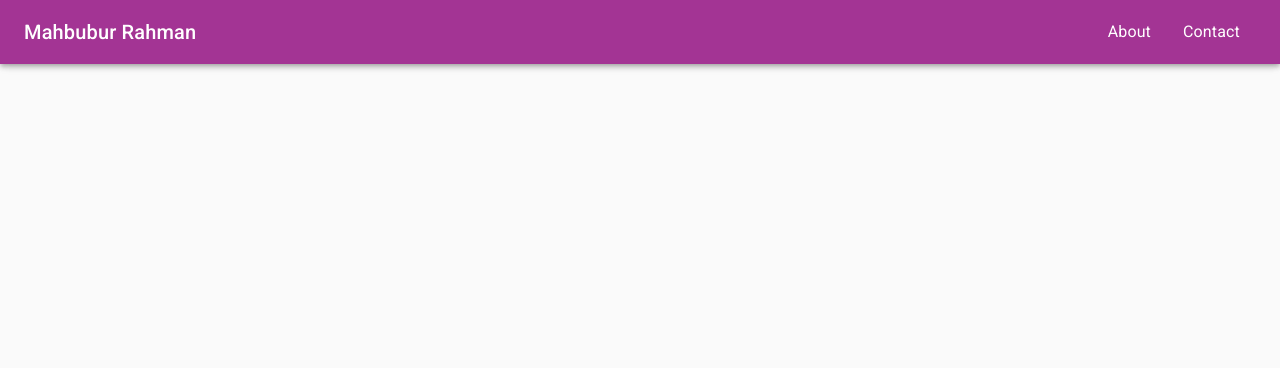
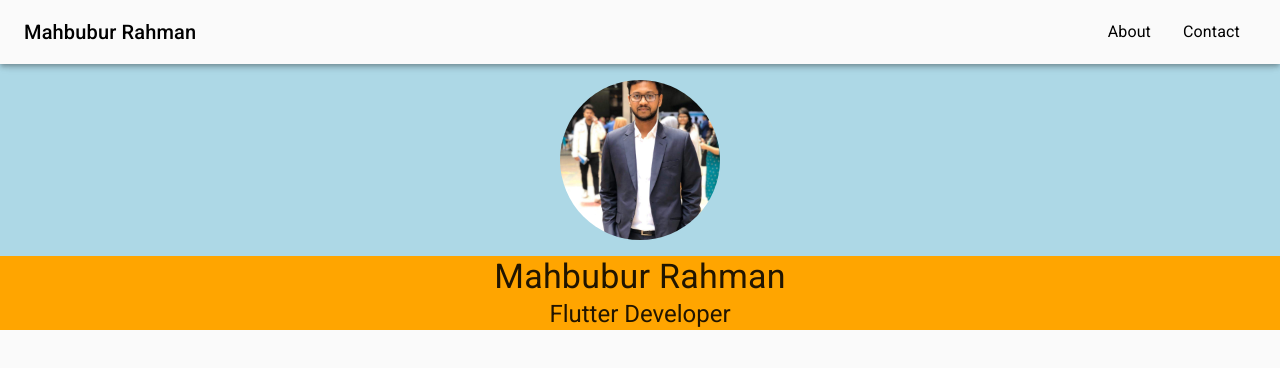
Before and after one commit to rifat0153/Portfolio_Website, a React (Create React App) app: page / in a window 1280 px wide. Shown: the top 368 px of the page. Built offline with nearby package versions, Linux system fonts and the light colour scheme.

Commit message:
Profile image added

```diff
--- a/src/Components/Header/Header.js
+++ b/src/Components/Header/Header.js
@@ -45,8 +45,8 @@ export default function Header(props) {
                 </AppBar>
             </HideOnScroll>
             <Toolbar />
-            <Container> <Box style={{ height: '200vh' }}></Box>
-            </Container>
+            {/* <Container> <Box style={{ height: '200vh' }}></Box>
+            </Container> */}
         </React.Fragment>
     );
 }
--- a/src/Components/Header/styles.js
+++ b/src/Components/Header/styles.js
@@ -1,12 +1,9 @@
 import { makeStyles } from "@material-ui/core";
-
-
-
 
 const useStyles = makeStyles((theme) => ({
     appbar: {
-        background: '#a33494',
-        color: 'white'
+        background: 'transparent',
+        color: 'black'
     },
     menuItem: {
         marginLeft: theme.spacing(2),
--- /dev/null
+++ b/src/Components/Profile/Profile.js
@@ -0,0 +1,24 @@
+import { Typography } from '@material-ui/core';
+import { Avatar, Grid } from '@material-ui/core'
+import React from 'react'
+import useStyles from './styles'
+
+import profileImg from '../../static/images/profile.jpg';
+
+export default function Profile() {
+    const classes = useStyles();
+
+    return (
+        <>
+            <Grid container className={classes.root}>
+                <Grid item lg={12} className={classes.avatarGrid} >
+                    <Avatar className={classes.avatarImg} alt="Remy Sharp" src={profileImg} />
+                </Grid>
+                <Grid item lg={12} className={classes.nameGrid}  >
+                    <Typography variant='h4'>Mahbubur Rahman</Typography>
+                    <Typography variant='h5'>Flutter Developer</Typography>
+                </Grid>
+            </Grid>
+        </>
+    )
+}
--- /dev/null
+++ b/src/Components/Profile/styles.js
@@ -0,0 +1,36 @@
+import { makeStyles } from "@material-ui/core";
+
+const useStyles = makeStyles((theme) => ({
+    root: {
+        background: 'lightgrey',
+        display: 'flex',
+        justifyContent: 'center',
+        alignItems: 'center',
+        // height: '300px',
+        // width: '100%',
+    },
+    avatarGrid: {
+        background: 'lightblue',
+        display: 'flex',
+        justifyContent: 'center',
+        alignItems: 'center',
+        // height: '250px',
+    },
+    avatarImg: {
+        height: theme.spacing(20),
+        width: theme.spacing(20),
+        marginBottom: theme.spacing(2),
+        marginTop: theme.spacing(2),
+
+    },
+    nameGrid: {
+        background: 'orange',
+        display: 'flex',
+        flexDirection: 'column',
+        justifyContent: 'center',
+        alignItems: 'center',
+        // padding: theme.spacing(6),
+    },
+}))
+
+export default useStyles;
--- a/src/Containers/Landing.js
+++ b/src/Containers/Landing.js
@@ -1,11 +1,12 @@
 import React from 'react'
 import Header from '../Components/Header/Header'
+import Profile from './../Components/Profile/Profile';
 
 export default function Landing() {
     return (
         <div>
             <Header />
-            Landing
+            <Profile />
         </div>
     )
 }
```
Also changed, not shown: src/static/images/profile.jpg (added).
